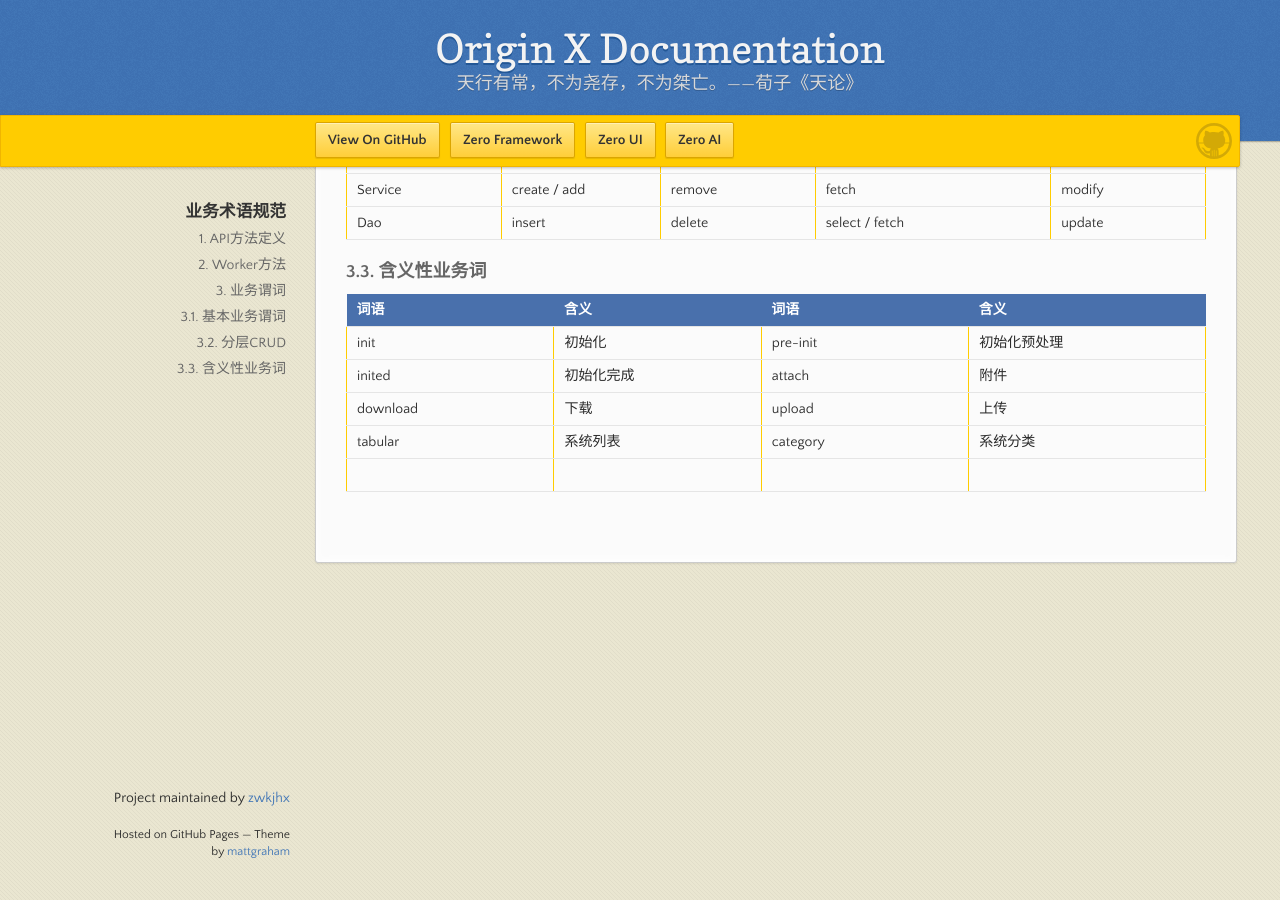
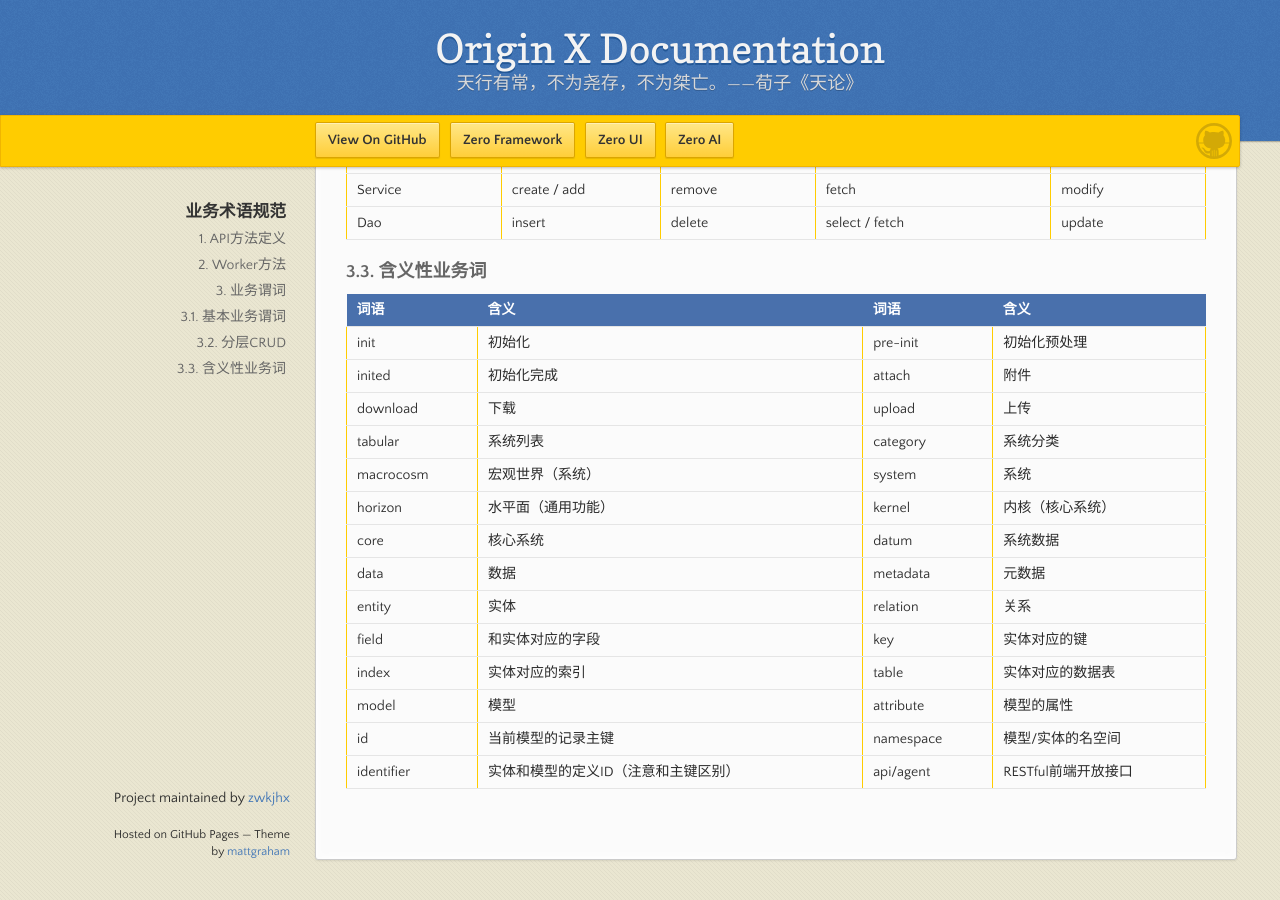
Before and after one commit to zwkjhx/ox-doc, a Jekyll site: the page built from specification/1-zerogui-fan/spc-003-ye-wu-zhu-yu-gui-fan.md, in a window 1280 px wide and 900 px high, scrolled down 1732 px. Built offline with Jekyll 4.4.1, drawn with Linux system fonts in a browser that asks for light colours; our own code applies the rules of GitHub Pages for plain Markdown files.

Commit message:
Updates specification/1-zerogui-fan/spc-003-ye-wu-zhu-yu-gui-fan.md
Auto commit by GitBook Editor

```diff
--- a/specification/1-zerogui-fan/spc-003-ye-wu-zhu-yu-gui-fan.md
+++ b/specification/1-zerogui-fan/spc-003-ye-wu-zhu-yu-gui-fan.md
@@ -75,4 +75,13 @@
 | inited | 初始化完成 | attach | 附件 |
 | download | 下载 | upload | 上传 |
 | tabular | 系统列表 | category | 系统分类 |
-|  |  |  |  |
+| macrocosm | 宏观世界（系统） | system | 系统 |
+| horizon | 水平面（通用功能） | kernel | 内核（核心系统） |
+| core | 核心系统 | datum | 系统数据 |
+| data | 数据 | metadata | 元数据 |
+| entity | 实体 | relation | 关系 |
+| field | 和实体对应的字段 | key | 实体对应的键 |
+| index | 实体对应的索引 | table | 实体对应的数据表 |
+| model | 模型 | attribute | 模型的属性 |
+| id | 当前模型的记录主键 | namespace | 模型/实体的名空间 |
+| identifier | 实体和模型的定义ID（注意和主键区别） | api/agent | RESTful前端开放接口 |
```
